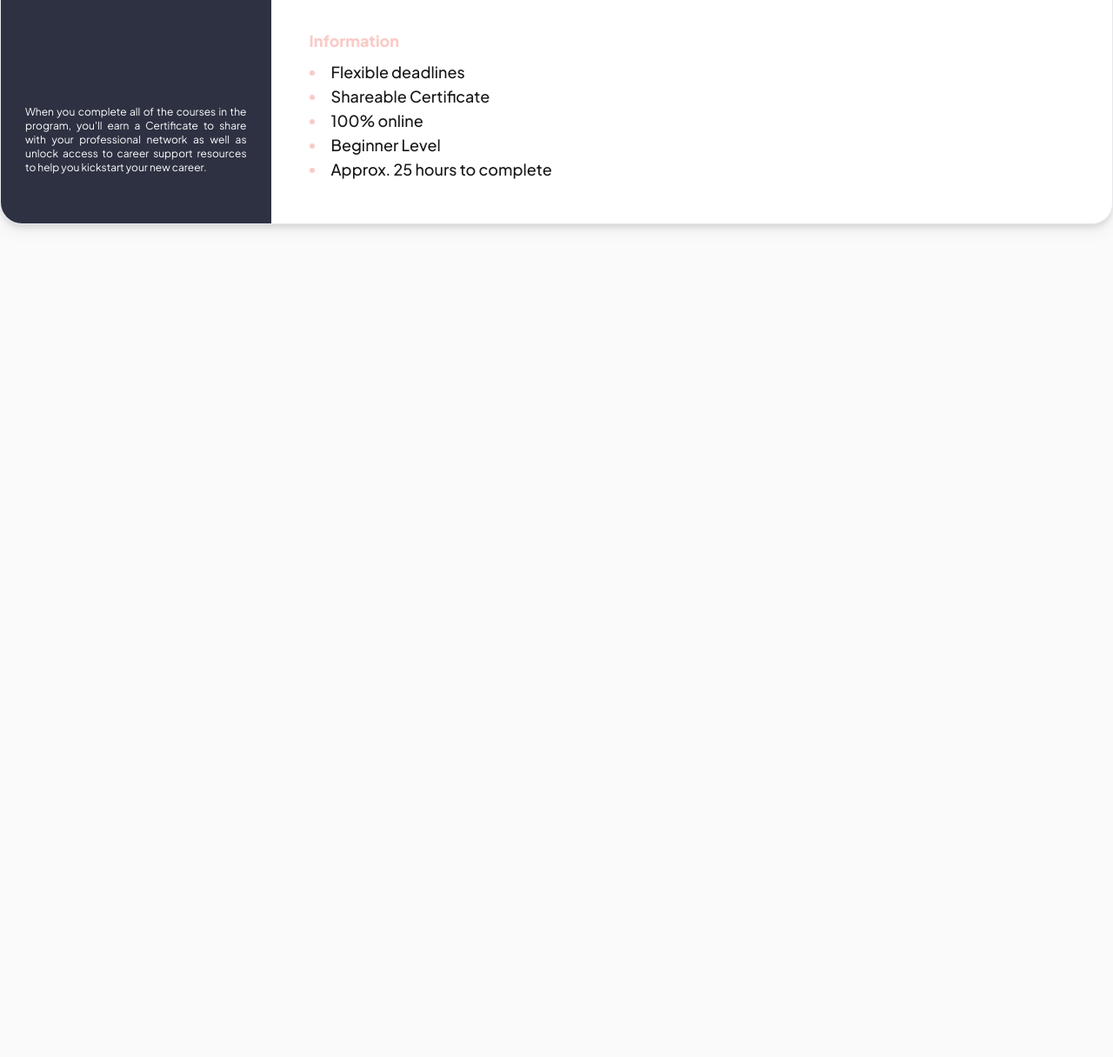
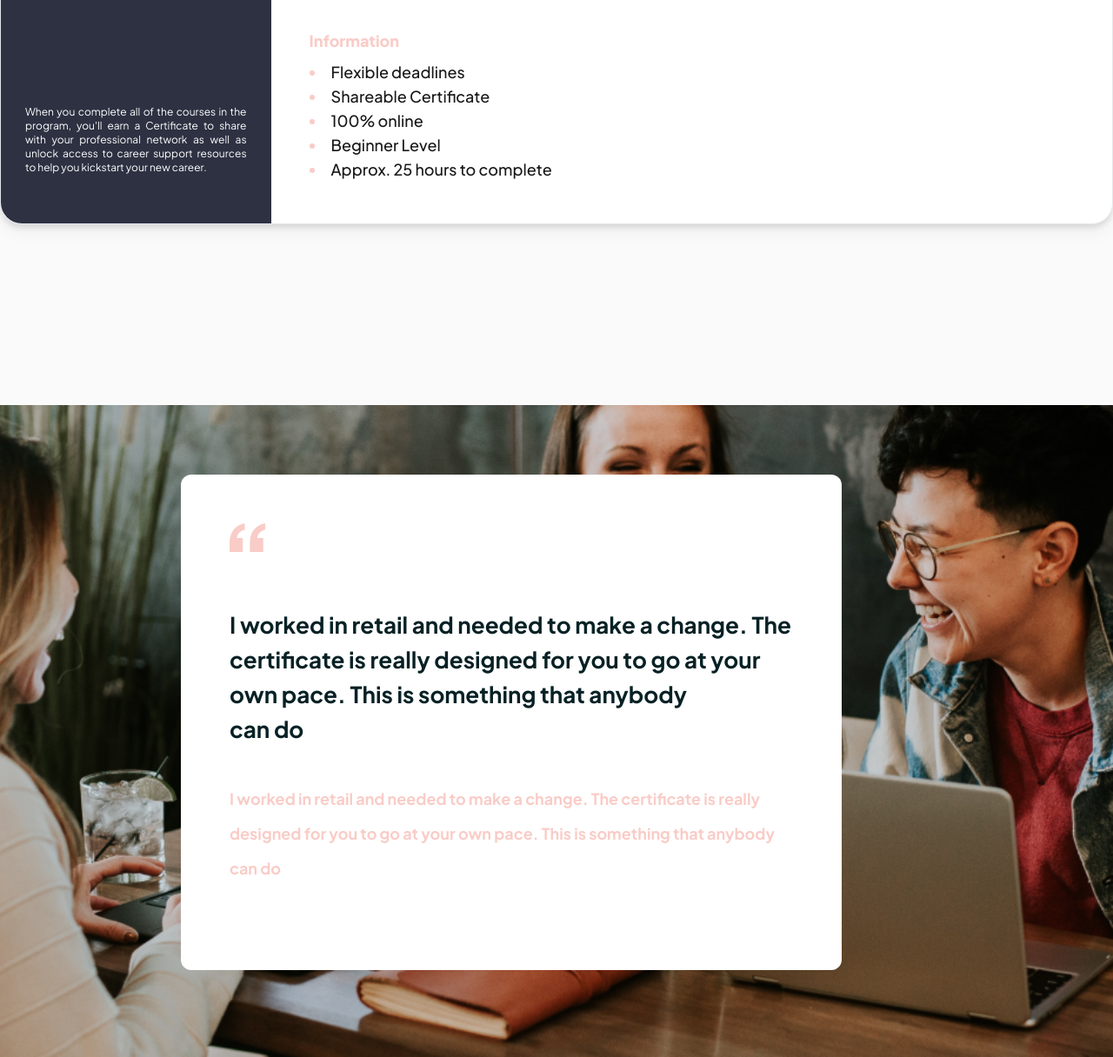
Before and after one commit to fahim484/Tailwind-CSS-Assignment-1, a website built with Vite: page index.html in a window 1280 px wide. Shown: the part 8411-9627 px from the top of the page at 87% size. Before the commit the page ends 8701 px from the top, so only its background shows below. Built offline with nearby package versions, Linux system fonts and the light colour scheme.

Commit message:
Graduate section added

```diff
--- a/index.html
+++ b/index.html
@@ -1247,7 +1247,7 @@
 
       <!-- Courses Five Section Start -->
       <section
-        class="container mx-auto grid grid-cols-12 md:mb-8 gap-0 md:gap-3 my-20 md:my-52 border rounded-3xl drop-shadow-lg shadow-[#00000040] bg-[#FFFFFF]"
+        class="container mx-auto grid grid-cols-12 md:mb-8 gap-0 md:gap-3 mt-20 md:my-52 border rounded-3xl drop-shadow-lg shadow-[#00000040] bg-[#FFFFFF]"
       >
         <!-- Left side -->
         <section
@@ -1424,6 +1424,17 @@
     </main>
     <!-- === This Is All Courses Section End === -->
 
+
+    <!-- === This Is Graduate Section End === -->
+     <section style="background-image: url('./assets/graduate-img.png');" class="bg-cover bg-center bg-no-repeat h-[750px] relative mt-52">
+      <div class="bg-[#FFFFFF] absolute left-9 top-64 md:left-52 md:top-20 h-[260px] w-[350px] md:h-[570px] md:w-[760px] p-5 md:p-14 rounded-xl">
+        <img src="./assets/graduate-logo.png" alt="" class="w-[30px] md:w-fit">
+        <p class="text-[#072125] font-bold md:leading-10 text-base md:text-[26px] text-justify md:text-left pt-3 pb-3 md:pt-16 md:pb-10">I worked in retail and needed to make a  change. The certificate is really designed for you to go at your own pace. This is something that anybody <br class="hidden md:block" /> can do</p>
+        <p class="text-[#F9CCC7] font-bold text-xs md:text-lg md:pb-0 md:leading-10">I worked in retail and needed to make a change. The certificate is really designed for you to go at your own pace. This is something that anybody can do</p>
+      </div>
+     </section>
+    <!-- === This Is Graduate Section End === -->
+
     <!-- === JavaScript Start === -->
     <!-- <script>
       const htmlTag = document.getElementById("htmlTag");
```
